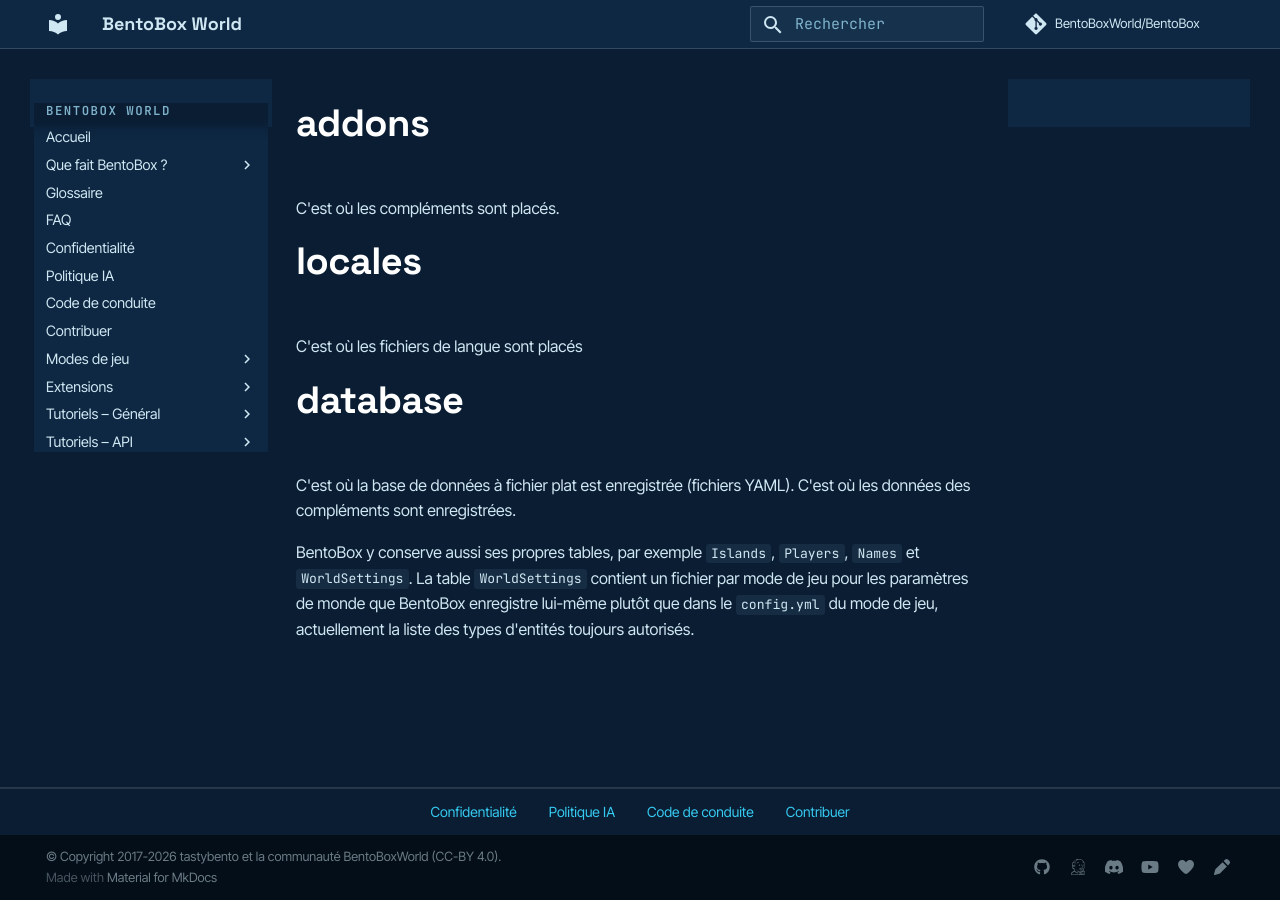
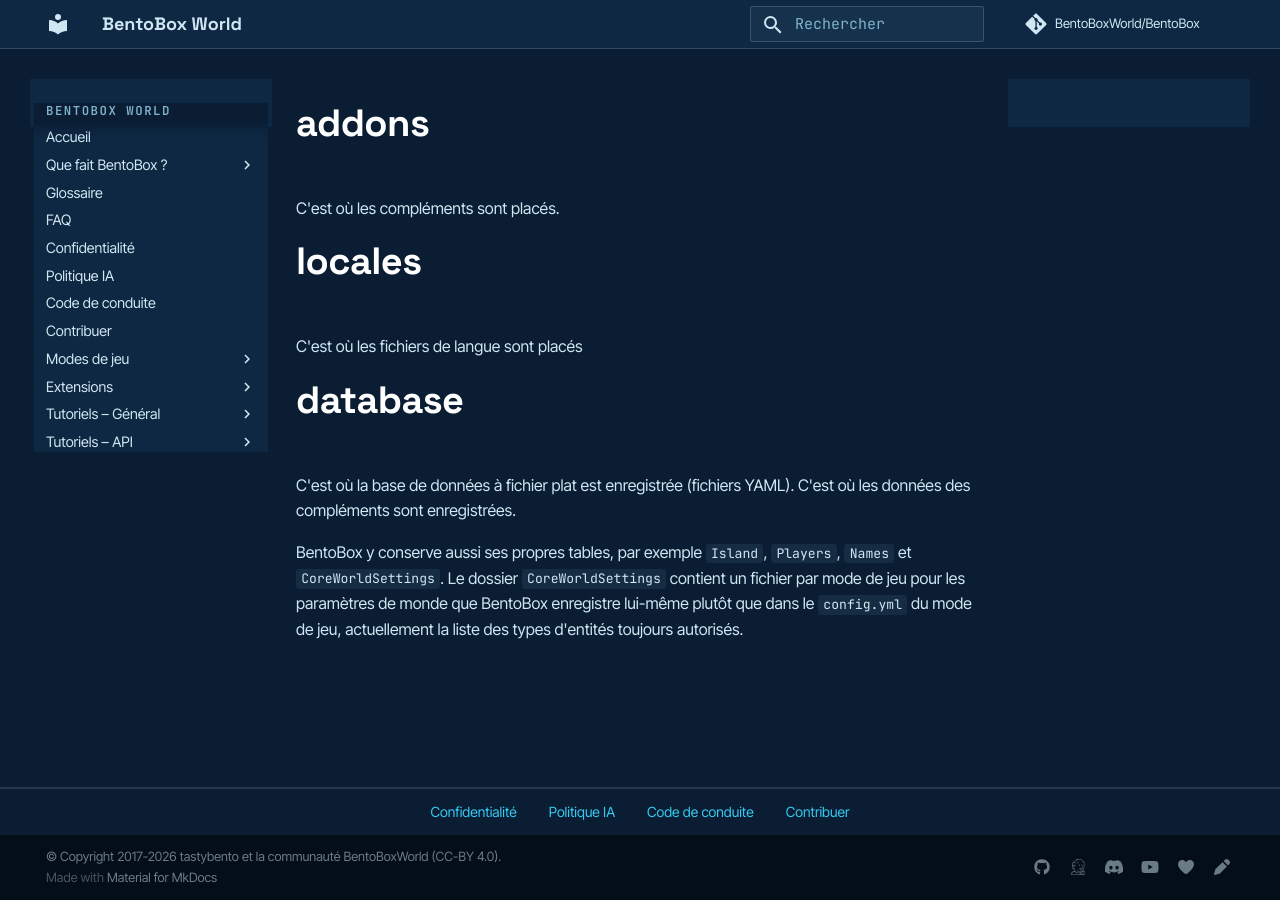
Before and after one commit to BentoBoxWorld/docs-french, an MkDocs documentation site: the page built from docs/BentoBox/List-of-BentoBox-directories.md, in a window 1280 px wide. Built offline with MkDocs 1.6.1 and Material for MkDocs 9.7.7, drawn with Linux system fonts in a browser that asks for light colours; comment, search, counter and statistics services are not loaded.

Commit message:
docs(fr): corriger le chemin de stockage des paramètres de monde (anglais #117)
Co-Authored-By: Claude Opus 5.5 <noreply@anthropic.com>

```diff
--- a/docs/BentoBox/List-of-BentoBox-directories.md
+++ b/docs/BentoBox/List-of-BentoBox-directories.md
@@ -10,4 +10,4 @@ C'est où les fichiers de langue sont placés
 
 C'est où la base de données à fichier plat est enregistrée (fichiers YAML). C'est où les données des compléments sont enregistrées.
 
-BentoBox y conserve aussi ses propres tables, par exemple `Islands`, `Players`, `Names` et `WorldSettings`. La table `WorldSettings` contient un fichier par mode de jeu pour les paramètres de monde que BentoBox enregistre lui-même plutôt que dans le `config.yml` du mode de jeu, actuellement la liste des types d'entités toujours autorisés.
+BentoBox y conserve aussi ses propres tables, par exemple `Island`, `Players`, `Names` et `CoreWorldSettings`. Le dossier `CoreWorldSettings` contient un fichier par mode de jeu pour les paramètres de monde que BentoBox enregistre lui-même plutôt que dans le `config.yml` du mode de jeu, actuellement la liste des types d'entités toujours autorisés.
```
Also changed, not shown: docs/BentoBox/About/Protections.md (+1 -1 lines).
